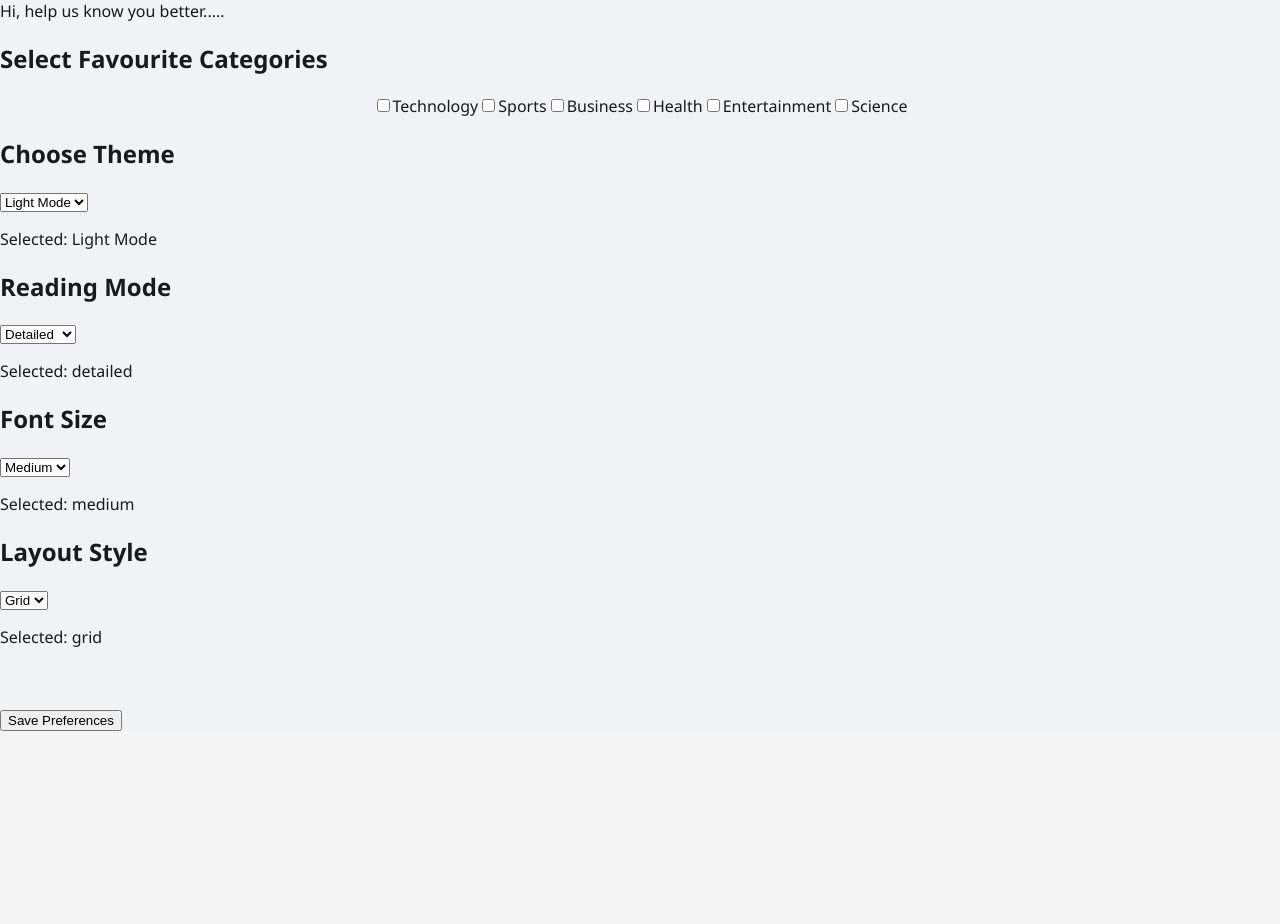
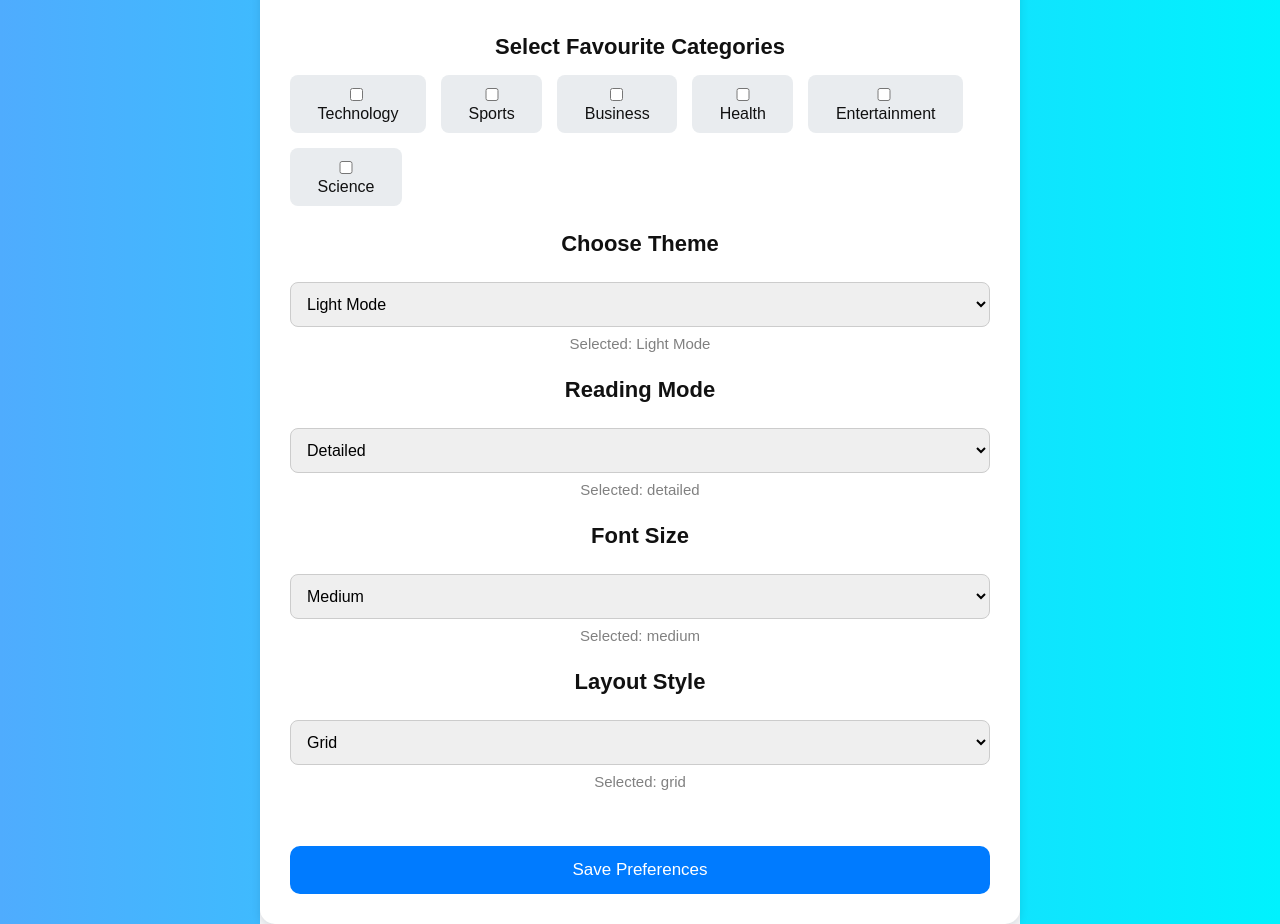
Before and after one commit to ayanagoswami87-dotcom/News-Aggregator, a React (Vite) app: page /personalization in a window 1280 px wide. Before the commit the page ends 800 px from the top, so only its background shows below. Built offline with nearby package versions, Linux system fonts and the light colour scheme.

Commit message:
Added css

```diff
--- a/src/Pages/Dashboard.css
+++ b/src/Pages/Dashboard.css
@@ -129,8 +129,8 @@ search-section button{
 }
 
 .comment-box input{
-    width:70 %;
-    padding:5px;
+    width:70 % ;
+    padding:5px ;
 }
 .comment-box button{
     padding: 5px;
@@ -288,3 +288,444 @@ search-section button{
     height: 100px;
 
 }
+/* Login.css */
+
+body {
+  margin: 0;
+  padding: 0;
+  font-family: Arial, sans-serif;
+  background: linear-gradient(to right, #4facfe, #00f2fe);
+  height: 100vh;
+  display: flex;
+  justify-content: center;
+  align-items: center;
+}
+
+div {
+  text-align: center;
+}
+
+form {
+  background-color: white;
+  padding: 30px;
+  border-radius: 12px;
+  box-shadow: 0 4px 10px rgba(0, 0, 0, 0.2);
+  width: 320px;
+}
+
+h1 {
+  color: white;
+  margin-bottom: 10px;
+}
+
+p {
+  color: white;
+  margin-bottom: 20px;
+}
+
+input {
+  width: 90%;
+  padding: 12px;
+  border: 1px solid #ccc;
+  border-radius: 8px;
+  font-size: 16px;
+}
+
+input:focus {
+  outline: none;
+  border-color: #4facfe;
+}
+
+button {
+  width: 100%;
+  padding: 12px;
+  border: none;
+  border-radius: 8px;
+  background-color: #4facfe;
+  color: white;
+  font-size: 16px;
+  cursor: pointer;
+  transition: 0.3s;
+}
+
+button:hover {
+  background-color: #2196f3;
+}
+
+a {
+  text-decoration: none;
+  color: white;
+  font-weight: bold;
+}
+
+a:hover {
+  text-decoration: underline;
+}
+/* Dashboard.css */
+
+body {
+  margin: 0;
+  padding: 0;
+  font-family: Arial, sans-serif;
+}
+
+.dashboard {
+  min-height: 100vh;
+  padding: 20px;
+  transition: 0.3s;
+}
+
+/* LIGHT MODE */
+.light-mode {
+  background: #f4f6f9;
+  color: #111;
+}
+
+/* DARK MODE */
+.dark-mode {
+  background: #121212;
+  color: white;
+}
+
+/* HEADER */
+.header {
+  text-align: center;
+  font-size: 40px;
+  margin-bottom: 20px;
+}
+
+/* TOPBAR */
+.topbar {
+  display: flex;
+  justify-content: space-between;
+  align-items: center;
+  flex-wrap: wrap;
+  background: white;
+  padding: 15px 20px;
+  border-radius: 12px;
+  margin-bottom: 20px;
+}
+
+.dark-mode .topbar {
+  background: #1f1f1f;
+}
+
+.topbar-actions {
+  display: flex;
+  gap: 10px;
+}
+
+.mode-btn,
+.logout-btn,
+.search-section button,
+.channels button,
+.categories button,
+.filters select {
+  padding: 10px 15px;
+  border: none;
+  border-radius: 8px;
+  cursor: pointer;
+  font-size: 14px;
+}
+
+.mode-btn {
+  background: #222;
+  color: white;
+}
+
+.logout-btn {
+  background: crimson;
+  color: white;
+}
+
+/* SEARCH */
+.search-section {
+  display: flex;
+  gap: 10px;
+  margin-bottom: 20px;
+  flex-wrap: wrap;
+}
+
+.search-section input {
+  flex: 1;
+  min-width: 220px;
+  padding: 12px;
+  border-radius: 8px;
+  border: 1px solid #ccc;
+  font-size: 15px;
+}
+
+.search-section button {
+  background: #007bff;
+  color: white;
+}
+
+/* CHANNELS */
+.channels,
+.categories,
+.filters {
+  margin-bottom: 20px;
+  display: flex;
+  gap: 10px;
+  flex-wrap: wrap;
+}
+
+.channels button,
+.categories button {
+  background: #ffffff;
+  color: #111;
+  box-shadow: 0 2px 5px rgba(0,0,0,0.1);
+}
+
+.dark-mode .channels button,
+.dark-mode .categories button,
+.dark-mode .filters select {
+  background: #2a2a2a;
+  color: white;
+}
+
+/* NEWS CARDS */
+.cards-container {
+  display: grid;
+  grid-template-columns: repeat(auto-fit, minmax(300px, 1fr));
+  gap: 20px;
+}
+
+/* CARD */
+.card {
+  position: relative;
+  background: white;
+  border-radius: 15px;
+  overflow: hidden;
+  padding-bottom: 15px;
+  cursor: pointer;
+  transition: 0.3s;
+  box-shadow: 0 4px 10px rgba(0,0,0,0.1);
+}
+
+.dark-mode .card {
+  background: #1e1e1e;
+}
+
+.card:hover {
+  transform: translateY(-5px);
+}
+
+.card img {
+  width: 100%;
+  height: 200px;
+  object-fit: cover;
+}
+
+.card h2 {
+  font-size: 20px;
+  padding: 10px;
+}
+
+.card p {
+  padding: 0 10px;
+  font-size: 14px;
+}
+
+/* BOOKMARK */
+.bookmark-btn {
+  position: absolute;
+  top: 10px;
+  right: 10px;
+  background: gold;
+  border: none;
+  padding: 8px;
+  border-radius: 50%;
+  cursor: pointer;
+}
+
+/* NEWS DETAILS */
+.news-details {
+  margin-top: 40px;
+  background: white;
+  padding: 20px;
+  border-radius: 15px;
+}
+
+.dark-mode .news-details {
+  background: #1e1e1e;
+}
+
+.news-details h2 {
+  margin-bottom: 20px;
+}
+
+.news-details a {
+  display: inline-block;
+  margin-top: 15px;
+  text-decoration: none;
+  color: #007bff;
+  font-weight: bold;
+}
+
+/* RESPONSIVE */
+@media (max-width: 768px) {
+
+  .topbar {
+    flex-direction: column;
+    gap: 15px;
+    text-align: center;
+  }
+
+  .search-section {
+    flex-direction: column;
+  }
+
+  .search-section button {
+    width: 100%;
+  }
+
+  .channels,
+  .categories {
+    justify-content: center;
+  }
+}
+/* Personalization.css */
+
+body {
+  margin: 0;
+  padding: 0;
+  font-family: Arial, sans-serif;
+}
+
+/* MAIN THEMES */
+.light-mode {
+  background: #f4f6f9;
+  color: #111;
+  min-height: 100vh;
+  transition: 0.3s;
+}
+
+.dark-mode {
+  background: #121212;
+  color: white;
+  min-height: 100vh;
+  transition: 0.3s;
+}
+
+/* HEADER */
+header {
+  text-align: center;
+  font-size: 36px;
+  font-weight: bold;
+  padding: 30px 20px;
+}
+
+/* CONTAINER */
+.personalization-container {
+  max-width: 700px;
+  margin: auto;
+  background: white;
+  padding: 30px;
+  border-radius: 15px;
+  box-shadow: 0 4px 10px rgba(0,0,0,0.1);
+}
+
+.dark-mode .personalization-container {
+  background: #1e1e1e;
+}
+
+/* HEADINGS */
+h2 {
+  margin-top: 25px;
+  margin-bottom: 15px;
+  font-size: 22px;
+}
+
+/* CATEGORY BOX */
+.categories {
+  display: flex;
+  flex-wrap: wrap;
+  gap: 15px;
+}
+
+.categories label {
+  background: #e9ecef;
+  padding: 10px 15px;
+  border-radius: 8px;
+  cursor: pointer;
+  transition: 0.3s;
+}
+
+.categories label:hover {
+  background: #d6d8db;
+}
+
+.dark-mode .categories label {
+  background: #2a2a2a;
+}
+
+.dark-mode .categories label:hover {
+  background: #3a3a3a;
+}
+
+/* CHECKBOX */
+.categories input {
+  margin-right: 8px;
+}
+
+/* SELECT DROPDOWN */
+select {
+  width: 100%;
+  padding: 12px;
+  border-radius: 8px;
+  border: 1px solid #ccc;
+  font-size: 16px;
+  margin-top: 10px;
+}
+
+.dark-mode select {
+  background: #2a2a2a;
+  color: white;
+  border: 1px solid #444;
+}
+
+/* SELECTED TEXT */
+p {
+  margin-top: 8px;
+  font-size: 15px;
+  color: gray;
+}
+
+.dark-mode p {
+  color: #ccc;
+}
+
+/* BUTTON */
+button {
+  width: 100%;
+  padding: 14px;
+  border: none;
+  border-radius: 10px;
+  background: #007bff;
+  color: white;
+  font-size: 17px;
+  cursor: pointer;
+  transition: 0.3s;
+}
+
+button:hover {
+  background: #0056b3;
+}
+
+/* RESPONSIVE */
+@media (max-width: 768px) {
+
+  .personalization-container {
+    width: 90%;
+    padding: 20px;
+  }
+
+  header {
+    font-size: 28px;
+  }
+
+  .categories {
+    flex-direction: column;
+  }
+}
```
